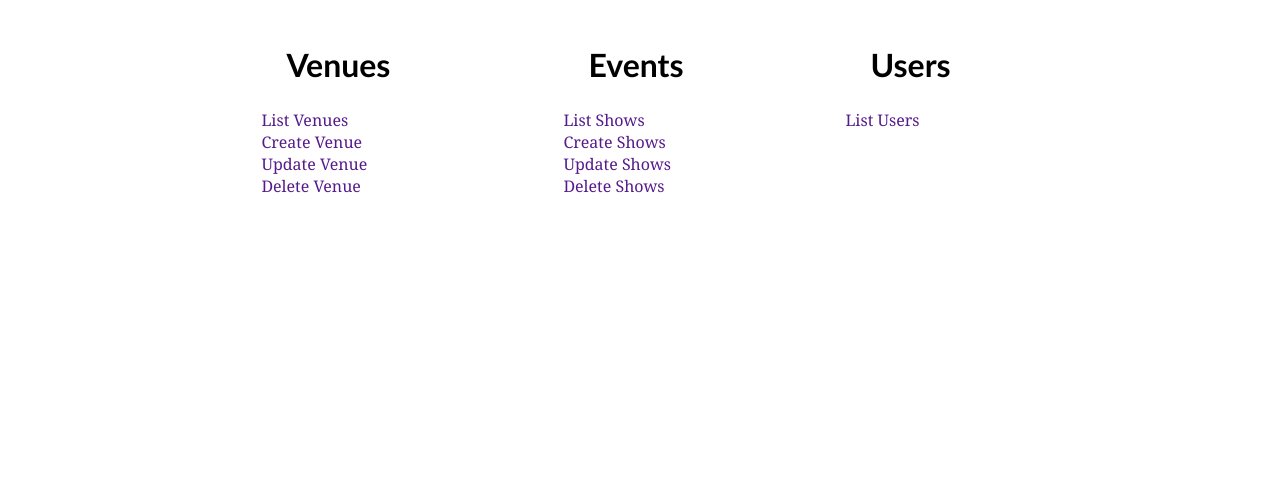
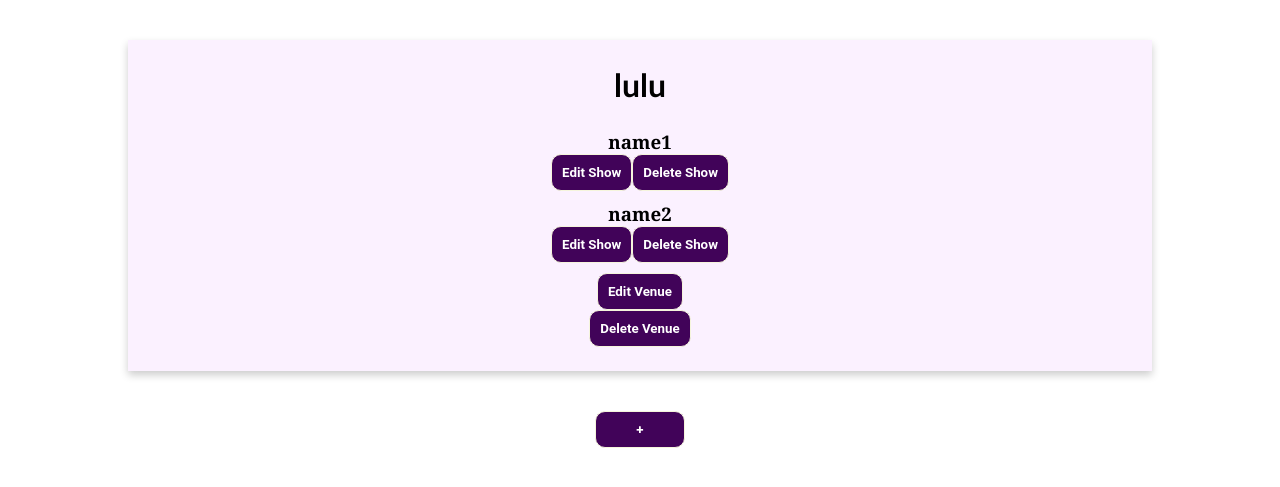
Before and after one commit to angela2001/iit_project, a Flask app: page /admin_home in a window 1280 px wide. Shown: the top 487 px of the page. Run offline with Flask 2, Linux system fonts and the light colour scheme; data comes from the database, SQL or seed files in the repository.

Commit message:
JJ bakki(2)

```diff
--- a/project/app.py
+++ b/project/app.py
@@ -25,28 +25,31 @@ class User(db.Model):
     username = db.Column(db.String, unique=True, nullable=False)
     password = db.Column(db.String, nullable=False)
 
+
 class Admin(db.Model):
     _tablename_ = 'admin'
     admin_id = db.Column(db.Integer, primary_key=True, autoincrement=True)
     admin_name = db.Column(db.String, unique=True, nullable=False)
     password = db.Column(db.String, nullable=False)
 
+
 class Shows(db.Model):
-    _tablename_='shows'
-    show_id =db.Column(db.Integer, primary_key=True, autoincrement=True)
-    show_name= db.Column(db.String, unique=True, nullable=False)
-    rating=db.Column(db.Integer)
-    price=db.Column(db.Integer, nullable=False)
-    date=db.Column(db.String)
-    time =db.Column(db.String)
-    venue_id=db.Column(db.Integer,db.ForeignKey('venue.venue_id'))
+    _tablename_ = 'shows'
+    show_id = db.Column(db.Integer, primary_key=True, autoincrement=True)
+    show_name = db.Column(db.String, unique=True, nullable=False)
+    rating = db.Column(db.Integer)
+    price = db.Column(db.Integer, nullable=False)
+    date = db.Column(db.String)
+    time = db.Column(db.String)
+    venue_id = db.Column(db.Integer, db.ForeignKey('venue.venue_id'))
+
 
 class Venue(db.Model):
-    _tablename_='venue'
-    venue_id =db.Column(db.Integer, primary_key=True, autoincrement=True)
-    venue_name= db.Column(db.String, unique=True, nullable=False)
-    location=db.Column(db.String)
-    capacity =db.Column(db.Integer)
+    _tablename_ = 'venue'
+    venue_id = db.Column(db.Integer, primary_key=True, autoincrement=True)
+    venue_name = db.Column(db.String, unique=True, nullable=False)
+    location = db.Column(db.String)
+    capacity = db.Column(db.Integer)
 
 
 # Login
@@ -72,7 +75,8 @@ def admin_login():
     elif request.method == 'POST':
         username = request.form['username']
         password = request.form['password']
-        validlogin = db.session.query(Admin).filter(Admin.admin_name == username, Admin.password == password).first()
+        validlogin = db.session.query(Admin).filter(
+            Admin.admin_name == username, Admin.password == password).first()
         if validlogin:
             return redirect('/admin_home'.format(username))
         return render_template('invalid_login.html')
@@ -97,37 +101,67 @@ def signinpage():
 
 
 # Home page
-@app.route('/home', methods=['GET','POST'])
+@app.route('/home', methods=['GET', 'POST'])
 def home():
-    if request.method == 'GET':
-        conn = sqlite3.connect("database.sqlite3")
-        cur = conn.cursor()
-        query = """SELECT venue_name from venue"""
-        cur.execute(query)
-        venues = cur.fetchall()
-        cur.close()
-        return render_template("home.html", venues=venues)
-    if request.method == 'POST':
-        if 'venueSearch' in request.form:
-            location = request.form['venuelocation']
-            conn = sqlite3.connect("database.sqlite3")
-            cur = conn.cursor()
-            query = """SELECT venue.venue_name, shows.show_name from venue inner join shows on venue.venue_id=shows.venue_id WHERE location=?"""
-            #show_query="""SELECT show_name from show WHERE """
-            cur.execute(query,(location,))
-            rows = cur.fetchall()
-            cur.close()
-            print(rows)
-            if (len(rows)==0):
-                rows=[("No venues currently in this location hosting shows","No shows")]
-            return render_template("home.html", venues=rows)
-
+    # if request.method == 'GET':
+    #     conn = sqlite3.connect("database.sqlite3")
+    #     cur = conn.cursor()
+    #     query = """SELECT venue_name from venue"""
+    #     cur.execute(query)
+    #     venues = cur.fetchall()
+    #     cur.close()
+    #     return render_template("home.html", venues=venues)
+    # if request.method == 'POST':
+    #     if 'venueSearch' in request.form:
+    #         location = request.form['venuelocation']
+    #         conn = sqlite3.connect("database.sqlite3")
+    #         cur = conn.cursor()
+    #         query = """SELECT venue.venue_name, shows.show_name from venue inner join shows on venue.venue_id=shows.venue_id WHERE location=?"""
+    #         # show_query="""SELECT show_name from show WHERE """
+    #         cur.execute(query, (location,))
+    #         rows = cur.fetchall()
+    #         cur.close()
+    #         print(rows)
+    #         if (len(rows) == 0):
+    #             rows = [("No venues currently in this location hosting shows", "No shows")]
+    #         return render_template("home.html", venues=rows)
+    #     # elif 'showSearch' in request.form:
+    venueDict={}
+    conn = sqlite3.connect("database.sqlite3")
+    cur = conn.cursor()
+    query = """SELECT venue_id,venue_name,location from venue"""
+    cur.execute(query)
+    venues = cur.fetchall()
+    for venue in venues:
+        query2 = """SELECT show_name from shows where venue_id=?"""
+        cur.execute(query2, (venue[0],))
+        shows=cur.fetchall()
+        venueDict[venue[1]]=shows
+    cur.close()
+    return render_template("home.html", venueDict=venueDict)
 
 
 @app.route('/admin_home', methods=['GET'])
 def admin_home():
-    return render_template("admin_home.html")
+    venueDict={}
+    conn = sqlite3.connect("database.sqlite3")
+    cur = conn.cursor()
+    query = """SELECT venue_id,venue_name,location from venue"""
+    cur.execute(query)
+    venues = cur.fetchall()
+    for venue in venues:
+        query2 = """SELECT show_name from shows where venue_id=?"""
+        cur.execute(query2, (venue[0],))
+        shows=cur.fetchall()
+        venueDict[venue[1]]=shows
+    cur.close()
+    return render_template("admin_home.html", venueDict=venueDict)
 
+@app.route('/admin/add_venue', methods=['GET','POST'])
+def addVenue():
+    conn=sqlite3.connect('database.sqlite3')
+    cur=conn.cursor()
+    query="""insert into venue"""
 
 
 # Run app
--- a/project/static/style.css
+++ b/project/static/style.css
@@ -20,13 +20,13 @@ button {
   border: 1px solid beige;
   color: white;
   outline: none;
-  border-radius: 8px;
+  border-radius: 10px;
   padding: 10px;
   cursor: pointer;
   text-decoration: none;
   font-family: "Roboto", sans-serif;
   font-weight: bolder;
-  background-color: rgb(48, 2, 66);
+  background-color: rgb(65, 3, 89);
 }
 
 button:hover {
@@ -211,3 +211,31 @@ a {
   float: right;
   width: 20%;
 }
+
+.card{
+  box-shadow: 0 4px 8px 0 rgba(0, 0, 0, 0.2);
+  background-color: #fbf1ff;
+  width: 80%;
+  margin: auto;
+  text-align: center;
+  font-family: arial;
+  margin-top:5vh;
+  padding: 3vh;
+  padding-top: 0;
+}
+
+.manageShows{
+  display: flex;
+  min-width:100%;
+  justify-content: center;
+  margin-bottom: 1%;
+}
+
+.admin_home{
+  text-align: center;
+}
+
+.addVenue{
+width: 7%;
+margin-top: 5vh;
+}
--- a/project/templates/admin_home.html
+++ b/project/templates/admin_home.html
@@ -9,42 +9,29 @@
 
 <body>
     {% block body %}
-    <div class="container2">
-        <div id="st-box">
-            <h1>Venues</h1>
-            <div class="st-box-links">
-                <a href=''>List Venues</a>
-                <br>
-                <a href=''>Create Venue</a>
-                <br>
-                <a href=''>Update Venue</a>
-                <br>
-                <a href=''>Delete Venue</a>
-            </div>
+    <div class="admin_home">
+    {% for venue,shows in venueDict.items() %}
+    <div class="card">
+        <h1>{{venue}}</h1>
+        {% if shows|length == 0%}
+        <div class="manageShows">
+            <h3>No shows added for this venue</h3>
         </div>
-
-        <div id="nd-box">
-            <h1>Events</h1>
-            <div class="nd-box-links">
-                <a href=''>List Shows</a>
-                <br>
-                <a href=''>Create Shows</a>
-                <br>
-                <a href=''>Update Shows</a>
-                <br>
-                <a href=''>Delete Shows</a>
-            </div>
+        {% endif %}
+        {% for show in shows %}
+        <h3>{{show[0]}}</h3>
+        <div class="manageShows">
+            <button>Edit Show</button>
+            <button>Delete Show</button>
         </div>
-
-        <div id="rd-box">
-            <h1>Users</h1>
-            <div class="rd-box-links">
-                <a href=''>List Users</a>
-                <br>
-            </div>
-        </div>
+        {% endfor %}
+        <p><button>Edit Venue</button></p>
+        <p><button>Delete Venue</button></p>
     </div>
+    {% endfor %}
     {% endblock %}
+    <a href='/admin/add_venue'><button class="addVenue">+</button></a>
+</div>
 </body>
 
 </html>
--- a/project/templates/admin_login.html
+++ b/project/templates/admin_login.html
@@ -3,7 +3,7 @@
 {% block title %} Admin Login Page {% endblock%}
 
 {% block body %}
-<h1>FlashCard App</h1>
+<h1>Ticketing</h1>
 <div class='form'>
     <form action="/admin_login" method="POST" >
         <h3>Login</h3>
```
Also changed, not shown: project/templates/home.html (+18 -41 lines).
